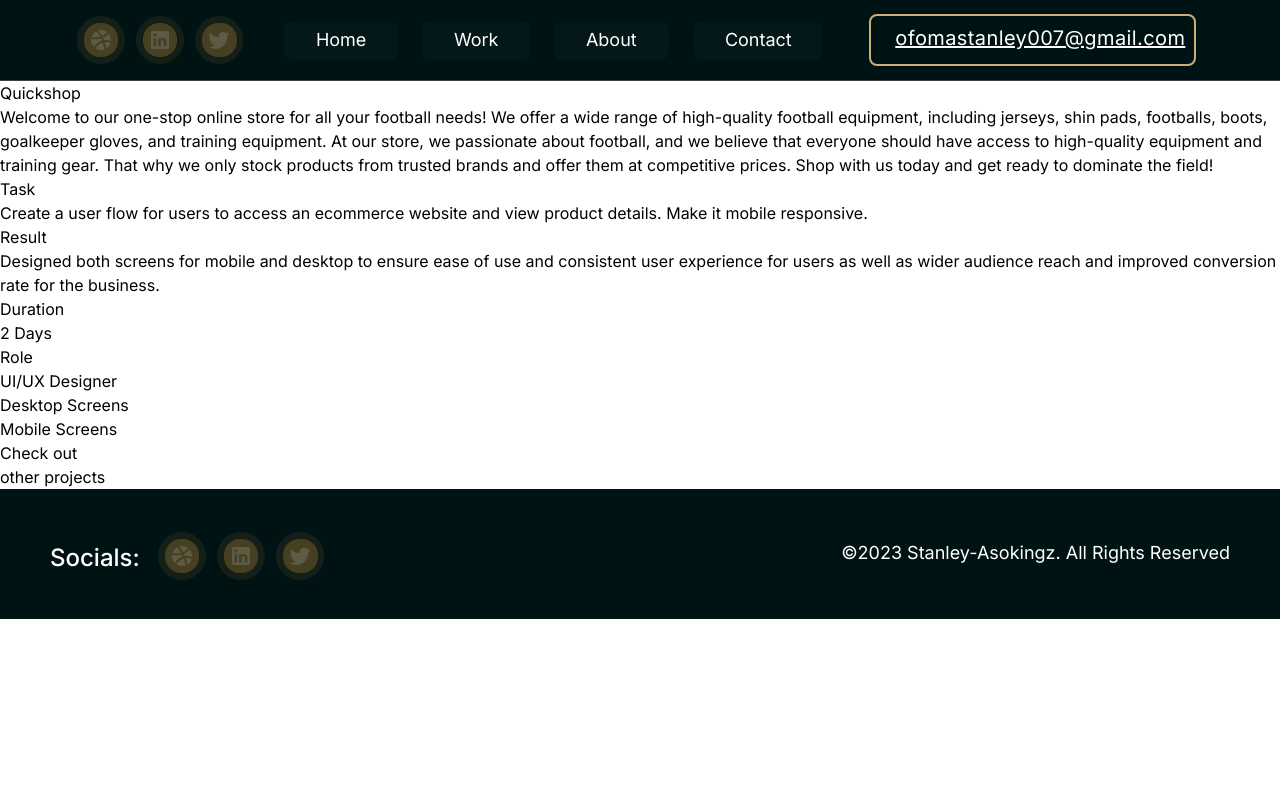
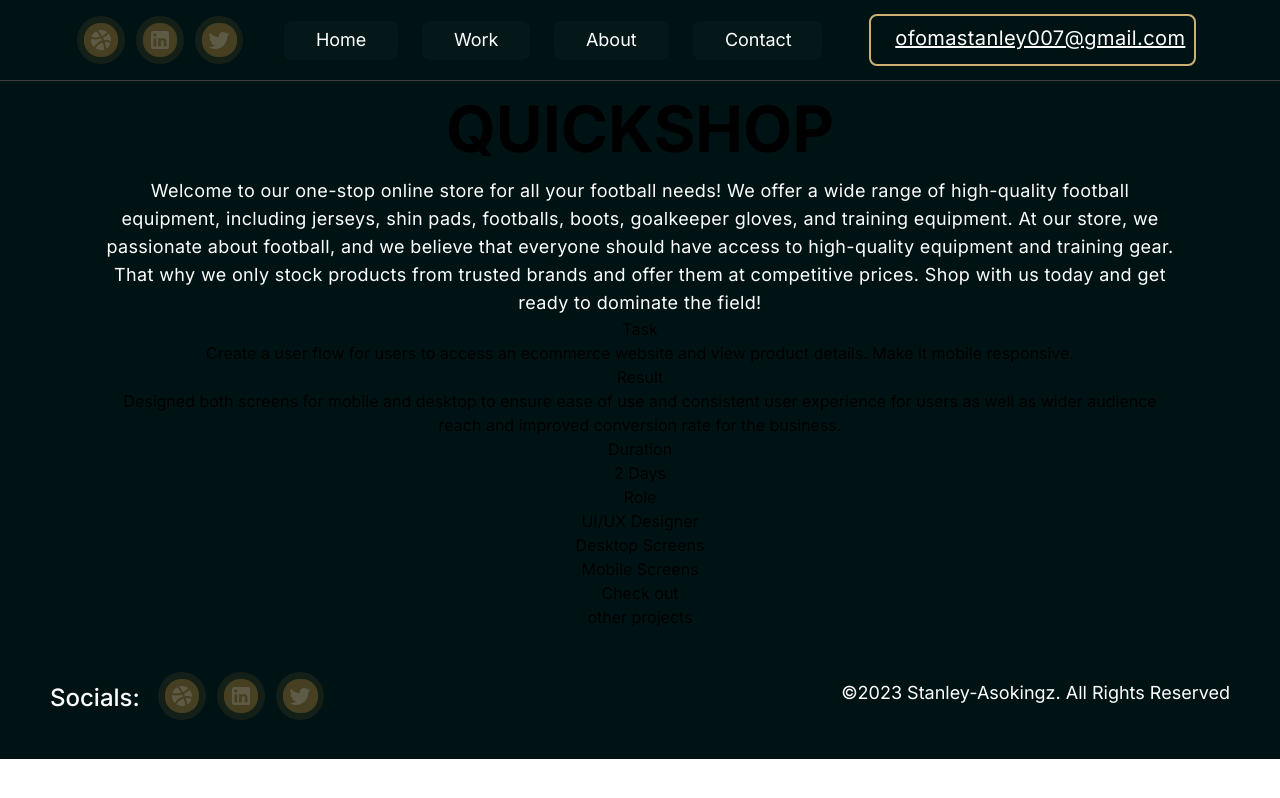
Before and after one commit to Maxwell011/portfolio-design, a Next.js app: page /Quickshop in a window 1280 px wide. Built offline with nearby package versions, Linux system fonts and the light colour scheme.

Commit message:
Styled heading

```diff
--- a/src/app/Quickshop/page.tsx
+++ b/src/app/Quickshop/page.tsx
@@ -1,23 +1,24 @@
 export default function QuickShop() {
   return (
     <section>
-      <h1>Quickshop</h1>
-      <p>
+      <section className="bg-black flex flex-col items-center justify-center text-center px-[100px] py-0">
+        <h1 className="text-[64px] font-bold uppercase">Quickshop</h1>
+        <p className="text-white text-lg font-normal tracking-[0.36px]">
           Welcome to our one-stop online store for all your football needs! We
           offer a wide range of high-quality football equipment, including
           jerseys, shin pads, footballs, boots, goalkeeper gloves, and training
           equipment. At our store, we passionate about football, and we believe
-        that everyone should have access to high-quality equipment and training
-        gear. That why we only stock products from trusted brands and offer them
-        at competitive prices. Shop with us today and get ready to dominate the
-        field!
+          that everyone should have access to high-quality equipment and
+          training gear. That why we only stock products from trusted brands and
+          offer them at competitive prices. Shop with us today and get ready to
+          dominate the field!
         </p>
         <div>
           <div>
             <h2>Task</h2>
             <p>
-            Create a user flow for users to access an ecommerce website and view
-            product details. Make it mobile responsive.
+              Create a user flow for users to access an ecommerce website and
+              view product details. Make it mobile responsive.
             </p>
           </div>
           <div>
@@ -42,5 +43,6 @@ export default function QuickShop() {
         <h3>Check out</h3>
         <h3>other projects</h3>
       </section>
+    </section>
   );
 }
```
Lines whose indentation alone changed are shown as unchanged.
